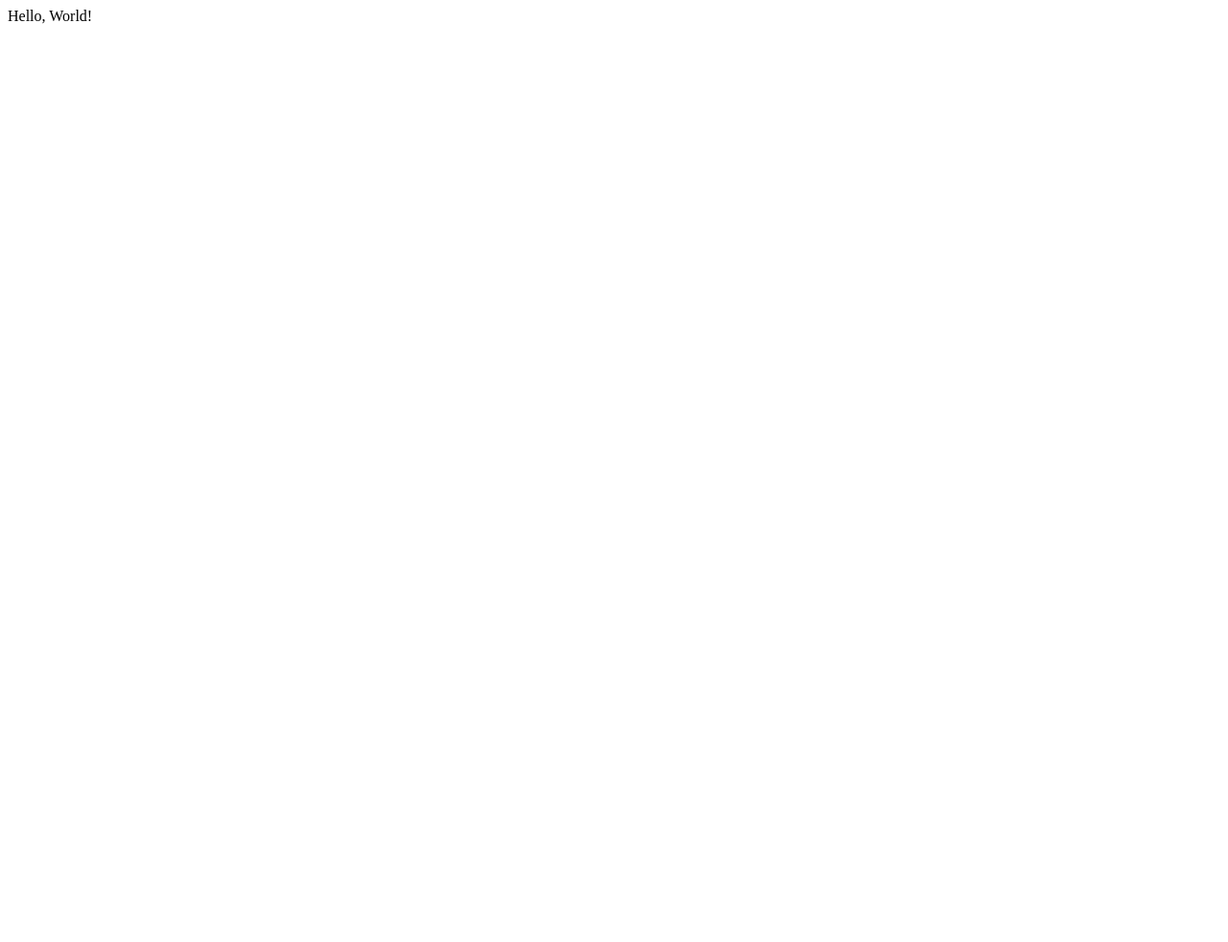
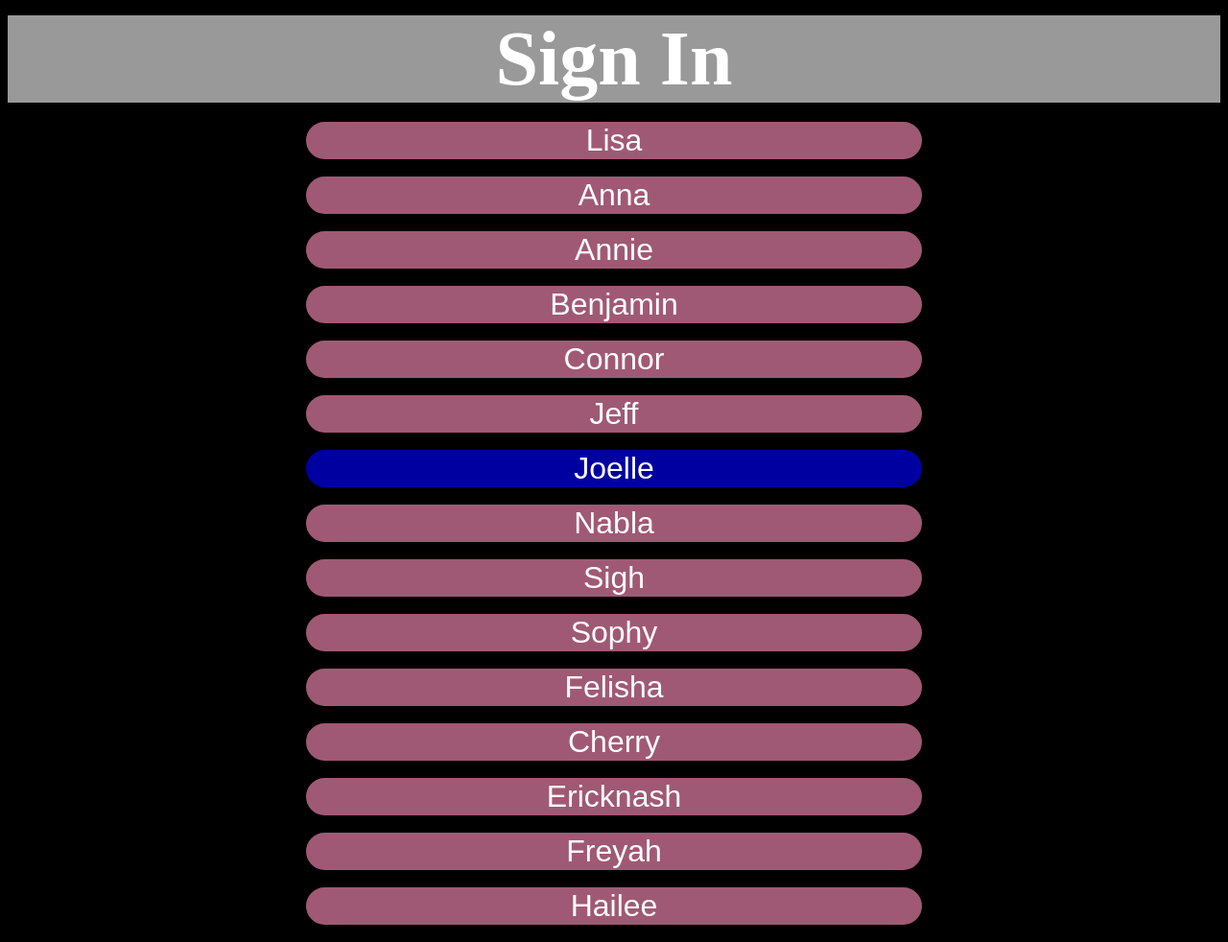
Before and after one commit to j-brkr/Among-Us-IRL-Revamped, a Flask app: page / in a window 1280 px wide. Before the commit the page is almost empty. Shown: the whole page at 96% size. Before the commit the page ends 25 px from the top, so only its background shows below. Run offline with Flask 3, Linux system fonts and the light colour scheme.

Commit message:
Made user list dynamic

```diff
--- a/app/routes.py
+++ b/app/routes.py
@@ -1,6 +1,69 @@
+from flask import render_template
 from app import app
 
 @app.route('/')
 @app.route('/index')
 def index():
-    return "Hello, World!"
+    users = [
+        {
+            "name": "Lisa",
+            "colour": "#FF8EBAA0"
+        },
+        {
+            "name": "Anna",
+            "colour": "#FF8EBAA0"
+        },
+        {
+            "name": "Annie",
+            "colour": "#FF8EBAA0"
+        },
+        {
+            "name": "Benjamin",
+            "colour": "#FF8EBAA0"
+        },
+        {
+            "name": "Connor",
+            "colour": "#FF8EBAA0"
+        },
+        {
+            "name": "Jeff",
+            "colour": "#FF8EBAA0"
+        },
+        {
+            "name": "Joelle",
+            "colour": "#0000FFA0"
+        },
+        {
+            "name": "Nabla",
+            "colour": "#FF8EBAA0"
+        },
+        {
+            "name": "Sigh",
+            "colour": "#FF8EBAA0"
+        },
+        {
+            "name": "Sophy",
+            "colour": "#FF8EBAA0"
+        },
+        {
+            "name": "Felisha",
+            "colour": "#FF8EBAA0"
+        },
+        {
+            "name": "Cherry",
+            "colour": "#FF8EBAA0"
+        },
+        {
+            "name": "Ericknash",
+            "colour": "#FF8EBAA0"
+        },
+        {
+            "name": "Freyah",
+            "colour": "#FF8EBAA0"
+        },
+        {
+            "name": "Hailee",
+            "colour": "#FF8EBAA0"
+        }
+    ]
+    return render_template("index.html", title="Sign In", users=users)
--- a/app/templates/index.html
+++ b/app/templates/index.html
@@ -5,25 +5,13 @@
 	{% else %}
 	<title>Among Us IRL - {{title}}</title>
 	{% endif %}
-	<link rel="stylesheet" href="styles.css"></style>
+	<link rel="stylesheet" href="styles.css">
 </head>
 <html>
 	<h1 class="title">Sign In</h1>
 	<table style="margin-left:auto;margin-right:auto;" id="menu">
-		<TR><TD style="background-color:#FF8EBAA0"><a href="waiting.html-0">Lisa</a></TD></TR>
-		<TR><TD style="background-color:#212121A0"><a href="waiting.html-1">Anna</a></TD></TR>
-		<TR><TD style="background-color:#FF7F00A0"><a href="waiting.html-2"><small>Annie</small></a></TD></TR>
-		<TR><TD style="background-color:#D0FF00A0"><a href="waiting.html-3">Benjamin</a></TD></TR>
-		<TR><TD style="background-color:#00FFFFA0"><a href="waiting.html-4">Connor</a></TD></TR>
-		<TR><TD style="background-color:#FFFFFFA0"><a href="waiting.html-5">Jeff</a></TD></TR>
-		<TR><TD style="background-color:#0000FFA0"><a href="waiting.html-6">Joelle</a></TD></TR>
-		<TR><TD style="background-color:#FFFF00A0"><a href="waiting.html-7">Nabla</a></TD></TR>
-		<TR><TD style="background-color:#663300A0"><a href="waiting.html-8">Sigh</a></TD></TR>
-		<TR><TD style="background-color:#FF0000A0"><a href="waiting.html-9">Sophy</a></TD></TR>
-		<TR><TD style="background-color:#FF7F00A0"><a href="waiting.html-10">Felisha</a></TD></TR>
-		<TR><TD style="background-color:#202020A0"><a href="waiting.html-11">Cherry</a></TD></TR>
-		<TR><TD style="background-color:#00A000A0"><a href="waiting.html-12">Ericknash</a></TD></TR>
-		<TR><TD style="background-color:#6C7A3AA0"><a href="waiting.html-13">Freyah</a></TD></TR>
-		<TR><TD style="background-color:#77ff00A0"><a href="waiting.html-14">Hailee</a></TD></TR>
+		{% for user in users %}
+		<TR><TD style="background-color: {{ user.colour }}"><a href="waiting.html">{{ user.name }}</a></TD></TR>
+		{% endfor %}
 	</table>
 </html>
```
